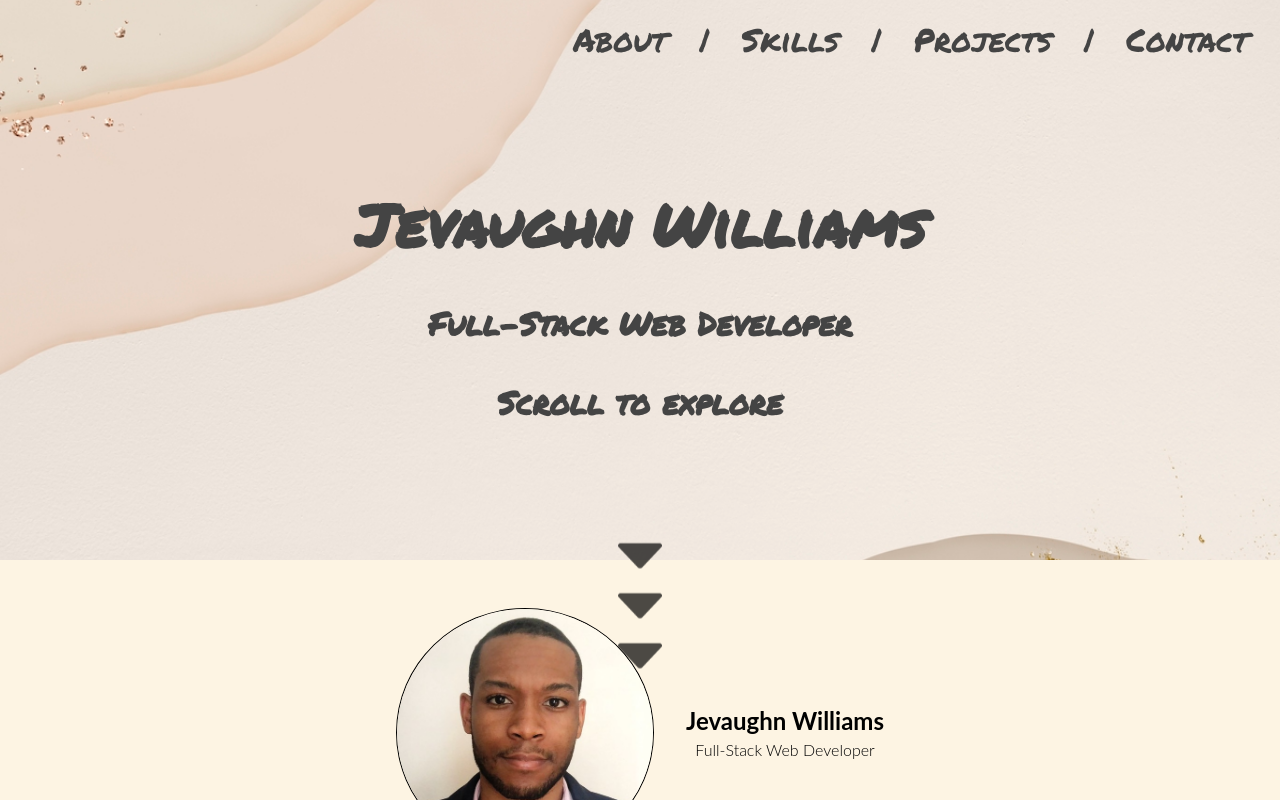
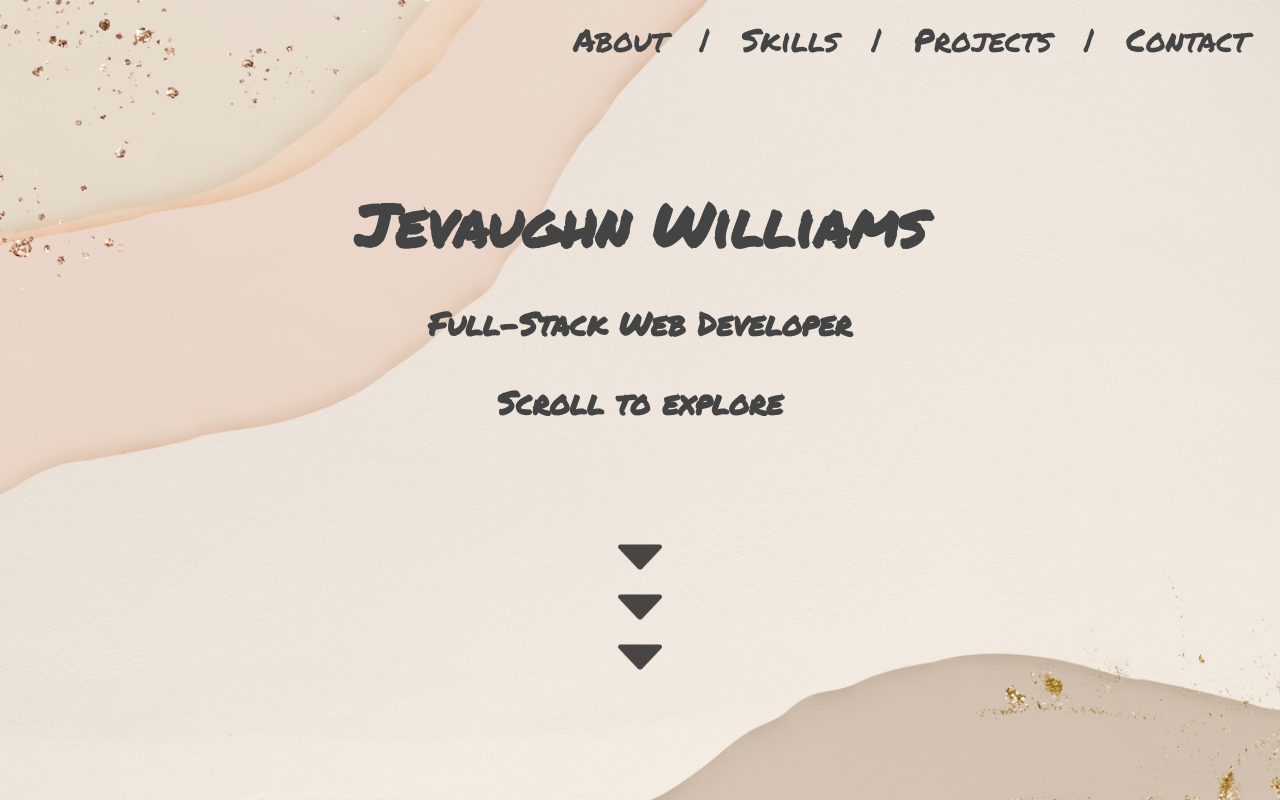
Before and after one commit to Jevaughn-W/portfolio-site, a React (Create React App) app: page / in a window 1280 px wide. Shown: the top 800 px of the page. Built offline with nearby package versions, Linux system fonts and the light colour scheme.

Commit message:
Adjust landing page height

```diff
--- a/src/Components/Landing-page/landing.css
+++ b/src/Components/Landing-page/landing.css
@@ -10,7 +10,7 @@
   -moz-background-size: cover;
   -o-background-size: cover;
   background-size: cover;
-  height: 70vh;
+  height: 100vh;
   text-align: center;
 }
 #landing-page h2 {
--- a/src/Components/Landing-page/landing.scss
+++ b/src/Components/Landing-page/landing.scss
@@ -7,7 +7,7 @@
   -moz-background-size: cover;
   -o-background-size: cover;
   background-size: cover;
-  height: 70vh;
+  height: 100vh;
 
   h2 {
     margin: 0;
```
Also changed, not shown: 1 other file (tests, documents, lock files or other folders).
